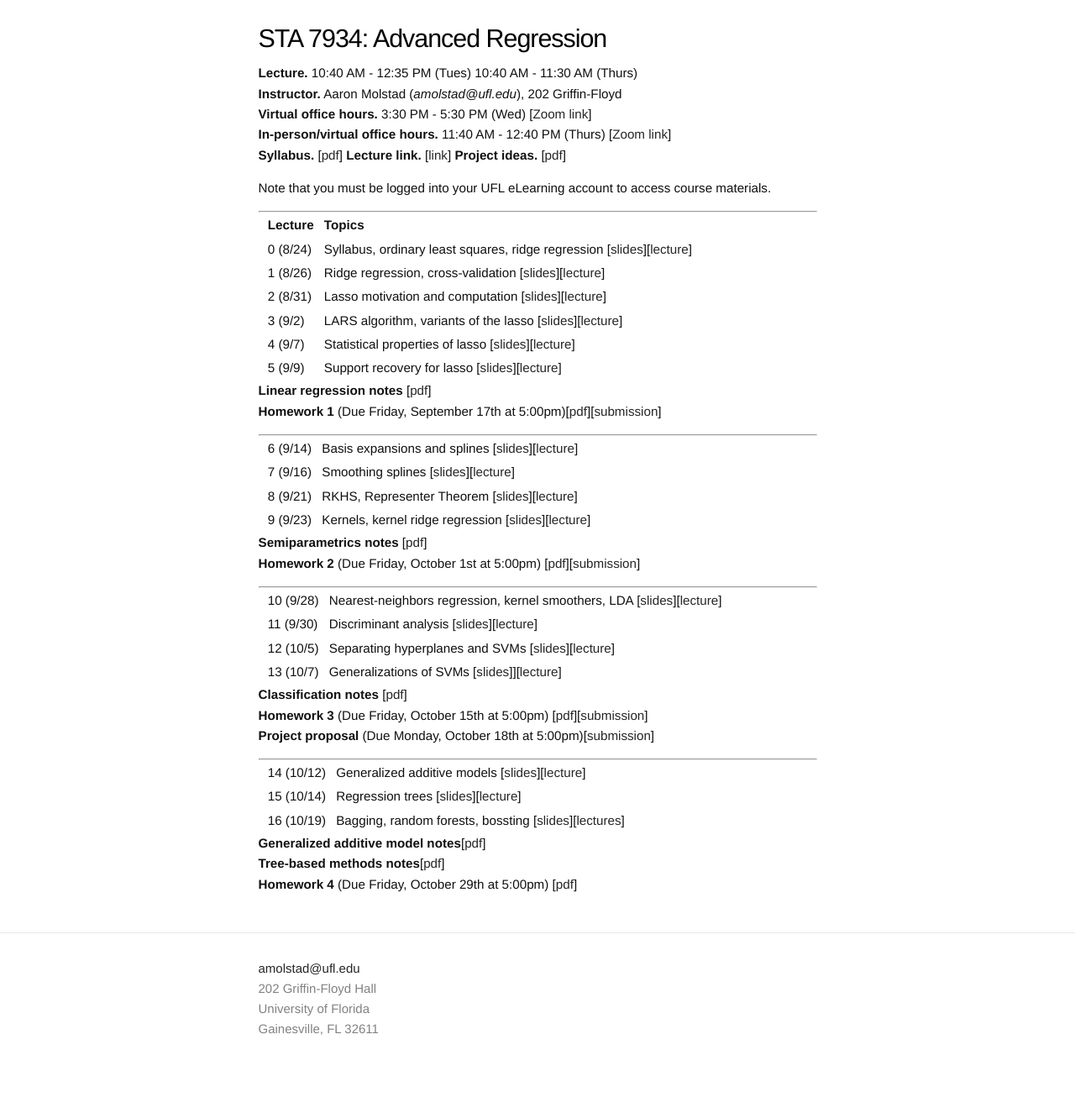
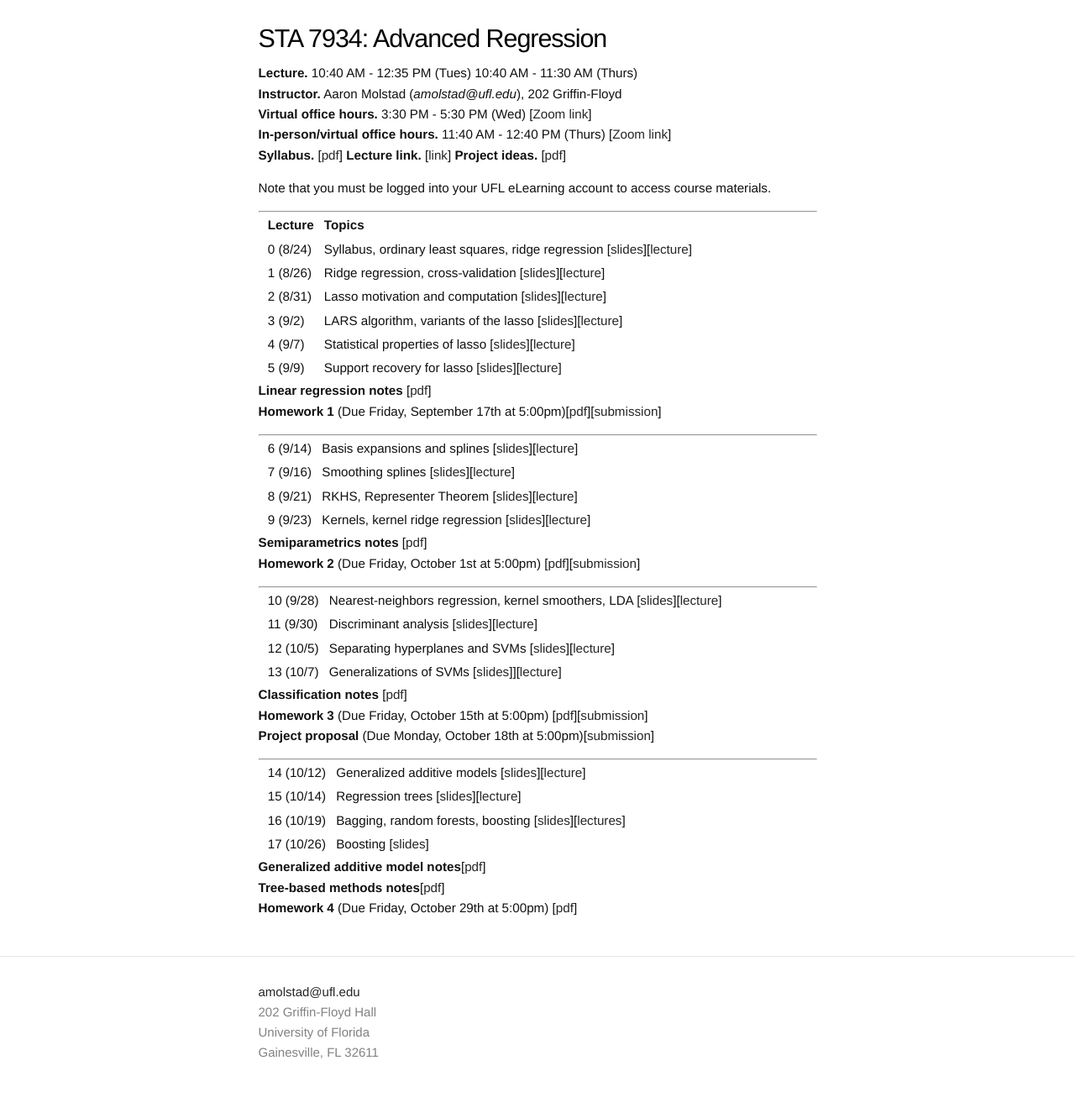
Before and after one commit to ajmolstad/ajmolstad.github.io, a Jekyll site: the page built from F21_STA7934.md, in a window 1280 px wide. Shown: the whole page at 84% size. Built offline with Jekyll 4.4.1, drawn with Linux system fonts in a browser that asks for light colours; before the commit the page ends 1297 px from its top, so only the background shows below that.

Commit message:
Update F21_STA7934.md

```diff
--- a/F21_STA7934.md
+++ b/F21_STA7934.md
@@ -54,7 +54,8 @@ Note that you must be logged into your UFL eLearning account to access course ma
 
 || 14 (10/12) || Generalized additive models [[slides](https://ufl.instructure.com/files/63018329/download?download_frd=1)][[lecture](https://ufl.instructure.com/courses/437665/files?preview=63023551)] ||
 || 15 (10/14) || Regression trees [[slides](https://ufl.instructure.com/files/63094581/download?download_frd=1)][[lecture](https://ufl.instructure.com/courses/437665/files?preview=63143776)]||
-|| 16 (10/19) || Bagging, random forests, bossting [[slides](https://ufl.instructure.com/files/63227415/download?download_frd=1)][[lectures](https://ufl.instructure.com/courses/437665/files?preview=63316157)]||
+|| 16 (10/19) || Bagging, random forests, boosting [[slides](https://ufl.instructure.com/files/63227415/download?download_frd=1)][[lectures](https://ufl.instructure.com/courses/437665/files?preview=63316157)]||
+|| 17 (10/26) || Boosting [[slides](https://ufl.instructure.com/files/63437531/download?download_frd=1)] ||
 
 **Generalized additive model notes**[[pdf](https://ufl.instructure.com/files/63023768/download?download_frd=1)]
 **Tree-based methods notes**[[pdf](https://ufl.instructure.com/files/63316222/download?download_frd=1)]
```
